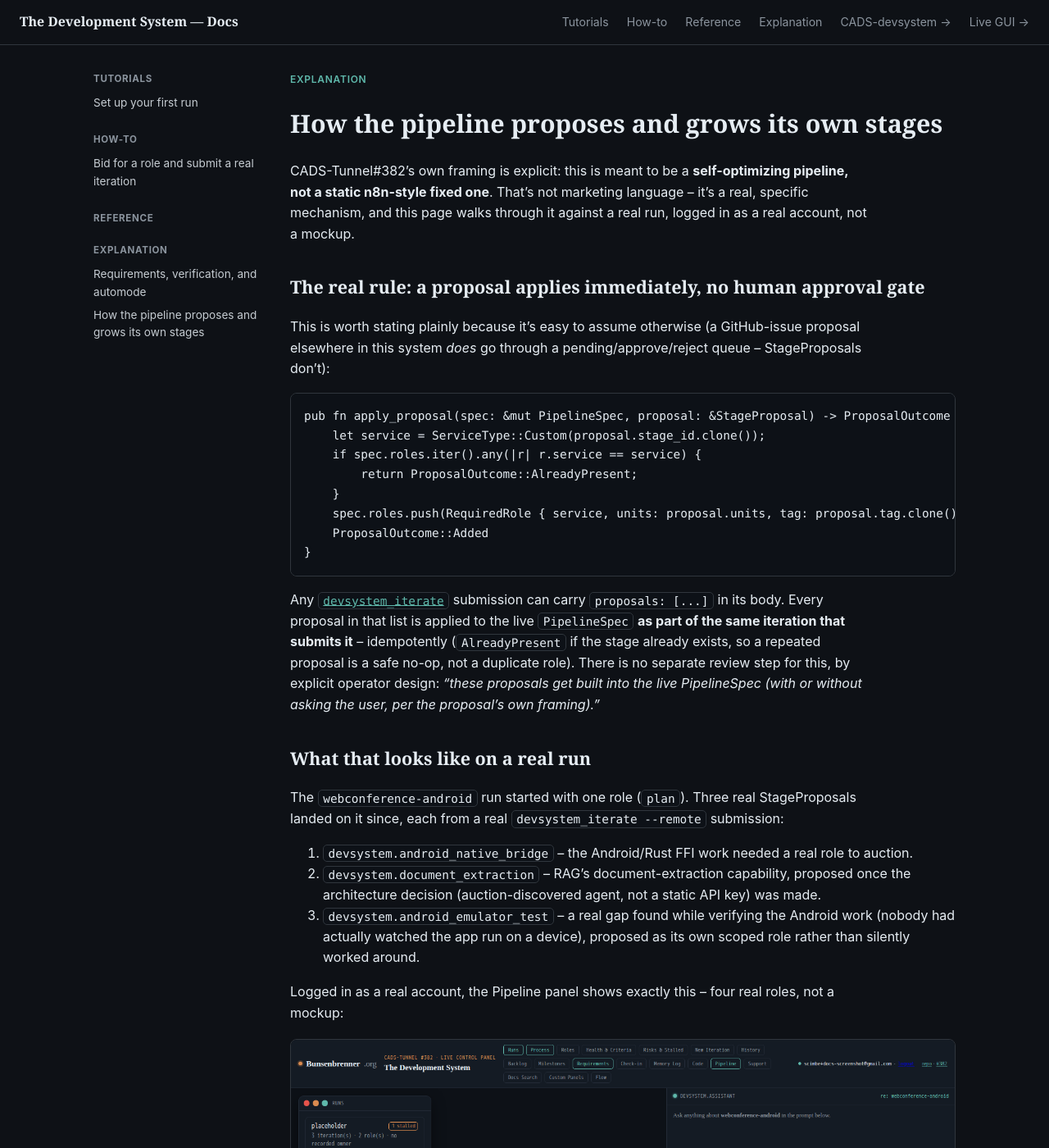
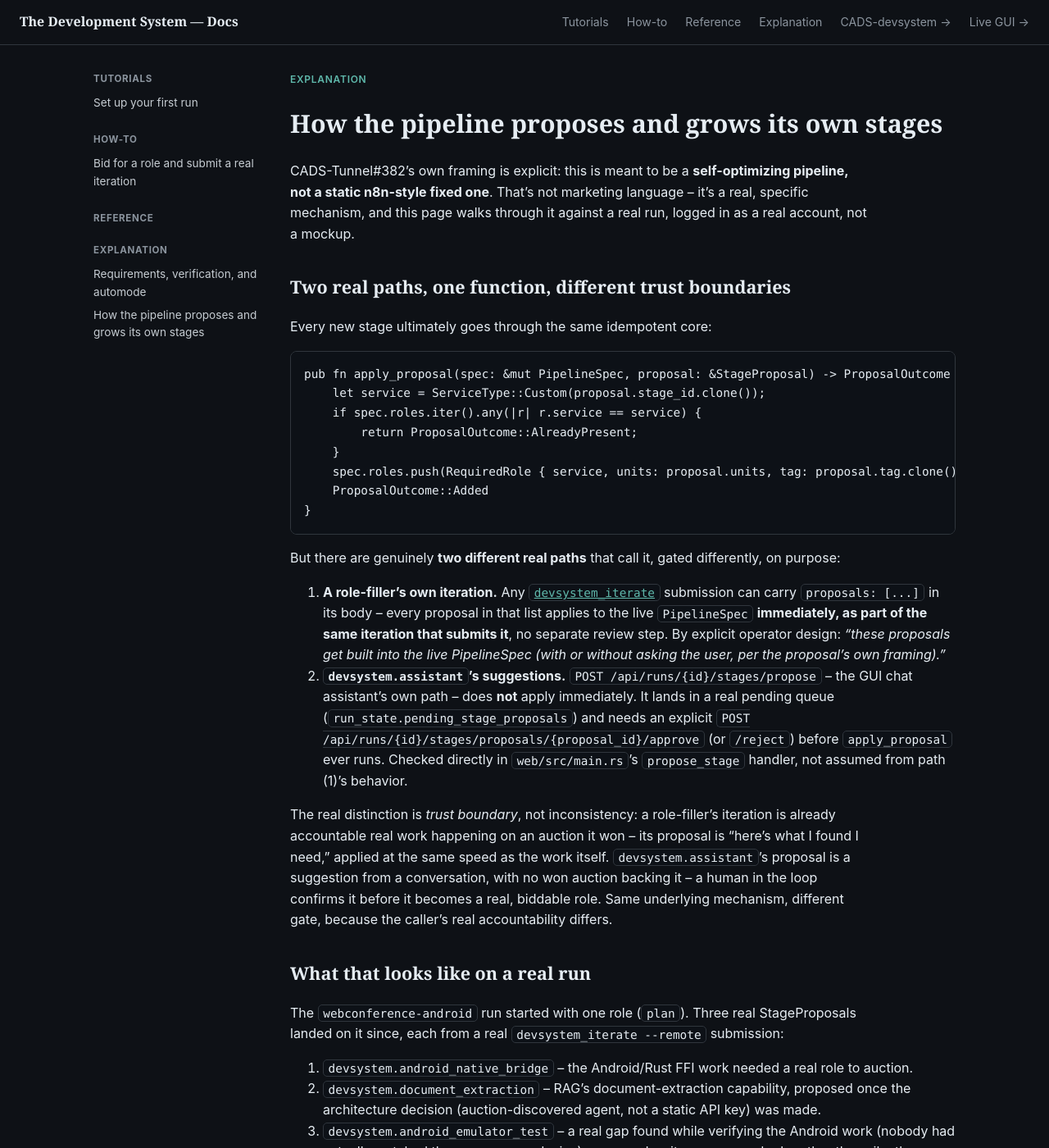
Before and after one commit to scimbe/CADS-devsystem-docs, a Jekyll site: the page built from _explanation/self-optimizing-pipeline.md, in a window 1280 px wide and 1400 px high. Shown: the whole window at 82% size. Built offline with Jekyll 4.4.1, drawn with Linux system fonts in a browser that asks for light colours; some of the changed text lies outside the part shown.

Commit message:
explanation: correct an overstated claim -- there are TWO real proposal paths
Real self-check this firing found a real gap in the page just shipped
(2b5c6e3): it only checked devsystem_iterate's embedded proposals[] path
and claimed "no human approval gate" as if that were universally true.
Grepping web/src/main.rs's full route list surfaced a second, real path
this missed: POST /api/runs/{id}/stages/propose (devsystem.assistant's
own GUI-suggestion path) lands in a real pending_stage_proposals queue
and needs an explicit approve/reject before apply_proposal ever runs --
checked directly in the propose_stage/approve_stage_proposal handlers,
not assumed.

Both paths are real and coherent, not contradictory: a role-filler's own
iteration is accountable work already backed by a won auction (skip the
gate); devsystem.assistant's suggestion has no such backing (keep the
gate). Corrected the page and index.md's summary to state both
accurately instead of the overstated single-path version.

Co-Authored-By: Claude Sonnet 5 <noreply@anthropic.com>
Claude-Session: https://claude.ai/code/session_018FkngvdKnmVcAT84EZe7Ur

````diff
--- a/_explanation/self-optimizing-pipeline.md
+++ b/_explanation/self-optimizing-pipeline.md
@@ -1,6 +1,6 @@
 ---
 title: How the pipeline proposes and grows its own stages
-description: The real mechanism behind "self-optimizing, not fixed" -- StageProposal, applied immediately, no approval gate.
+description: The real mechanism behind "self-optimizing, not fixed" -- two real StageProposal paths, one immediate, one gated, and why they differ.
 order: 1
 ---
 
@@ -10,10 +10,9 @@ CADS-Tunnel#382's own framing is explicit: this is meant to be a **self-optimizi
 static n8n-style fixed one**. That's not marketing language -- it's a real, specific mechanism, and
 this page walks through it against a real run, logged in as a real account, not a mockup.
 
-## The real rule: a proposal applies immediately, no human approval gate
+## Two real paths, one function, different trust boundaries
 
-This is worth stating plainly because it's easy to assume otherwise (a GitHub-issue proposal
-elsewhere in this system *does* go through a pending/approve/reject queue -- StageProposals don't):
+Every new stage ultimately goes through the same idempotent core:
 
 ```rust
 pub fn apply_proposal(spec: &mut PipelineSpec, proposal: &StageProposal) -> ProposalOutcome {
@@ -26,12 +25,26 @@ pub fn apply_proposal(spec: &mut PipelineSpec, proposal: &StageProposal) -> Prop
 }
 ```
 
-Any [`devsystem_iterate`]({{ '/how-to/submit-an-iteration/' | relative_url }}) submission can carry
-`proposals: [...]` in its body. Every proposal in that list is applied to the live `PipelineSpec`
-**as part of the same iteration that submits it** -- idempotently (`AlreadyPresent` if the stage
-already exists, so a repeated proposal is a safe no-op, not a duplicate role). There is no separate
-review step for this, by explicit operator design: *"these proposals get built into the live
-PipelineSpec (with or without asking the user, per the proposal's own framing)."*
+But there are genuinely **two different real paths** that call it, gated differently, on purpose:
+
+1. **A role-filler's own iteration.** Any [`devsystem_iterate`]({{ '/how-to/submit-an-iteration/' | relative_url }})
+   submission can carry `proposals: [...]` in its body -- every proposal in that list applies to the
+   live `PipelineSpec` **immediately, as part of the same iteration that submits it**, no separate
+   review step. By explicit operator design: *"these proposals get built into the live PipelineSpec
+   (with or without asking the user, per the proposal's own framing)."*
+2. **`devsystem.assistant`'s suggestions.** `POST /api/runs/{id}/stages/propose` -- the GUI chat
+   assistant's own path -- does **not** apply immediately. It lands in a real pending queue
+   (`run_state.pending_stage_proposals`) and needs an explicit
+   `POST /api/runs/{id}/stages/proposals/{proposal_id}/approve` (or `/reject`) before
+   `apply_proposal` ever runs. Checked directly in `web/src/main.rs`'s `propose_stage` handler, not
+   assumed from path (1)'s behavior.
+
+The real distinction is *trust boundary*, not inconsistency: a role-filler's iteration is already
+accountable real work happening on an auction it won -- its proposal is "here's what I found I need,"
+applied at the same speed as the work itself. `devsystem.assistant`'s proposal is a suggestion from a
+conversation, with no won auction backing it -- a human in the loop confirms it before it becomes a
+real, biddable role. Same underlying mechanism, different gate, because the caller's real
+accountability differs.
 
 ## What that looks like on a real run
 
@@ -60,12 +73,14 @@ both real, open, un-won auctions as of this writing: declared, biddable, and wai
 bidder to `devsystem_offer` on them and start submitting real iterations. A role showing up here is
 the pipeline saying "this is now a real thing you can bid on," not "this is done."
 
-## Why this design, not a review queue
+## Why role-filler proposals skip the queue
 
 The operator's own reasoning (stated directly, not inferred): the pipeline is meant to *inform
-itself* about what a project actually needs and grow toward that, at real iteration speed -- a human
-approval gate on every proposed stage would turn "self-optimizing" back into "propose, then wait,"
-which is closer to the static pipeline this design explicitly rejects. The real safety net is
-elsewhere: [`AbortCriteria`]({{ '/how-to/submit-an-iteration/' | relative_url }}) bounds how far any
-single run can go before a mandatory human check-in, and every proposal's `rationale` field is a
-real, human-readable record of *why* -- visible in the run's iteration history, not hidden.
+itself* about what a project actually needs and grow toward that, at real iteration speed -- gating
+every role-filler proposal behind human approval would turn "self-optimizing" back into "propose,
+then wait," closer to the static pipeline this design explicitly rejects. The real safety net for
+*that* path is elsewhere: [`AbortCriteria`]({{ '/how-to/submit-an-iteration/' | relative_url }})
+bounds how far any single run can go before a mandatory human check-in, and every proposal's
+`rationale` field is a real, human-readable record of *why* -- visible in the run's iteration
+history, not hidden. `devsystem.assistant`'s path keeps a real approval gate precisely because it
+doesn't have that same accountable-work backing to justify skipping one.
````
Also changed, not shown: index.md (+3 -3 lines).
